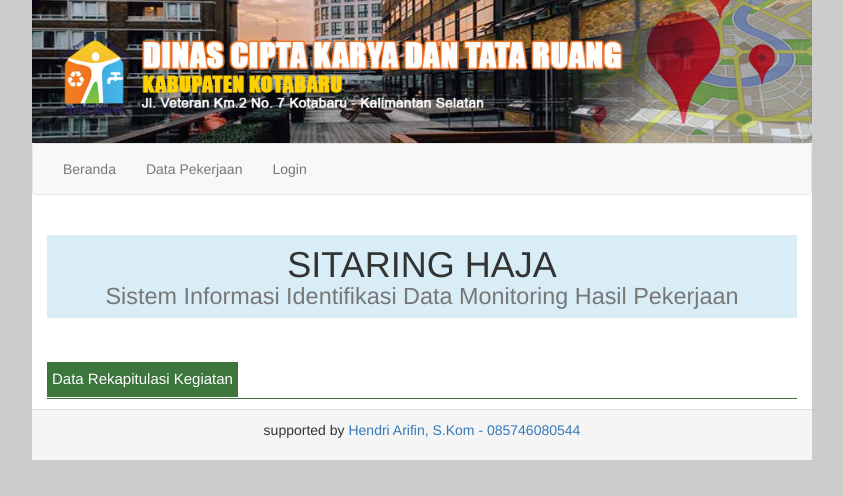
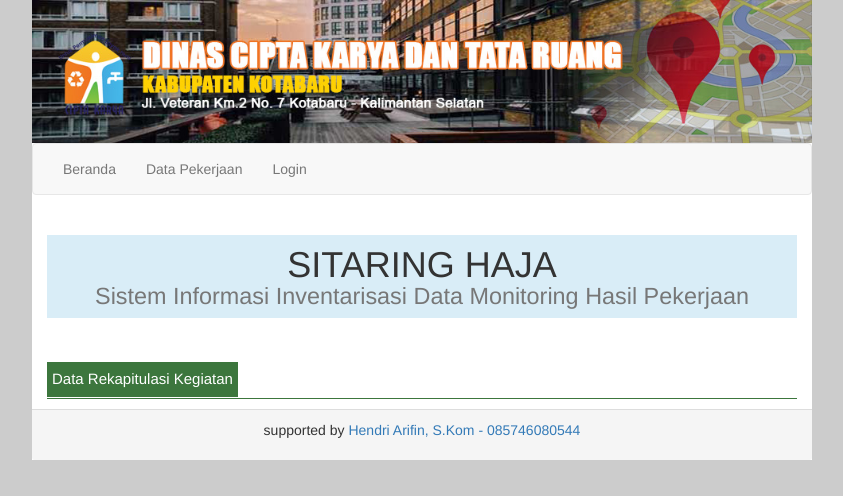
Before and after one commit to erwin98640/sitaring, a PHP site: page / in a window 1280 px wide. Shown: the top 496 px of the page, without its empty margins (218-1061 px from the left). Run offline with PHP 8.4, Linux system fonts and the light colour scheme; data comes from the database, SQL or seed files in the repository; data that the repository does not hold is empty.

Commit message:
perbaikan caption

```diff
--- a/modul/mod_home/home.php
+++ b/modul/mod_home/home.php
@@ -1,6 +1,6 @@
 <div class="container-fluid">
     <h1 class="text-center bg-info" style="padding: 10px 0 10px 0">SITARING HAJA <br>
-        <small>Sistem Informasi Identifikasi Data Monitoring Hasil Pekerjaan</small></h1><br><br>
+        <small>Sistem Informasi Inventarisasi Data Monitoring Hasil Pekerjaan</small></h1><br><br>
     <div class="row">
         <div class="col-lg-12">
 			<div class="judul" style="margin-bottom: 10px">
--- a/modul/mod_pemetaan/pemetaan.php
+++ b/modul/mod_pemetaan/pemetaan.php
@@ -330,7 +330,7 @@ switch (isset($_GET['act'])) { default: ?>
 							<tr class="success">
 								<th class="text-center" style="vertical-align: middle;" rowspan="3">No</th>
 								<th class="text-center" style="vertical-align: middle;" rowspan="3" colspan="3">Kode / Program dan Kegiatan</th>
-								<th class="text-center" style="vertical-align: middle;" colspan="2">Urian</th>
+								<th class="text-center" style="vertical-align: middle;" colspan="2">Uraian</th>
 								<th class="text-center" style="vertical-align: middle;" rowspan="3">Pagu Anggaran</th>
 								<th class="text-center" style="vertical-align: middle;" rowspan="3" colspan="2">Nomor dan Nilai Kontrak</th>
 								<th class="text-center" style="vertical-align: middle;" rowspan="3">Pelaksana</th>
```
